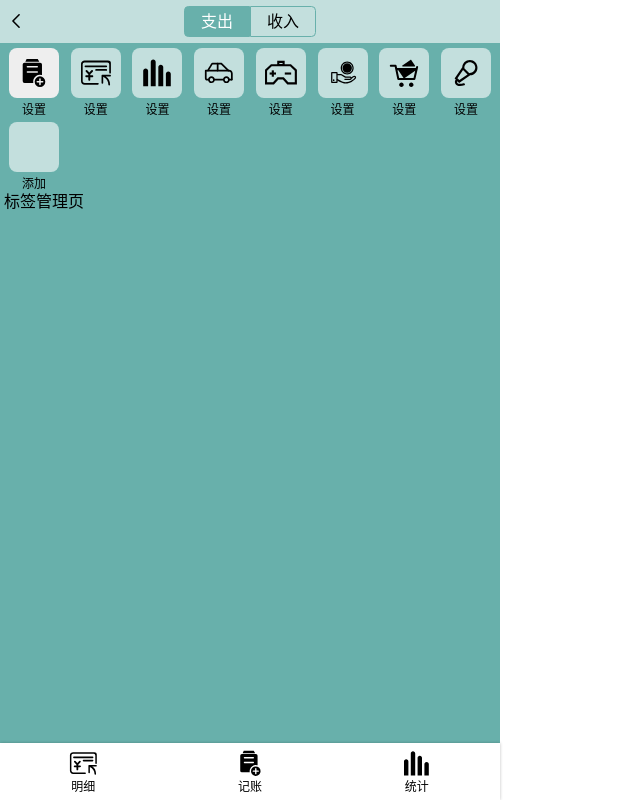
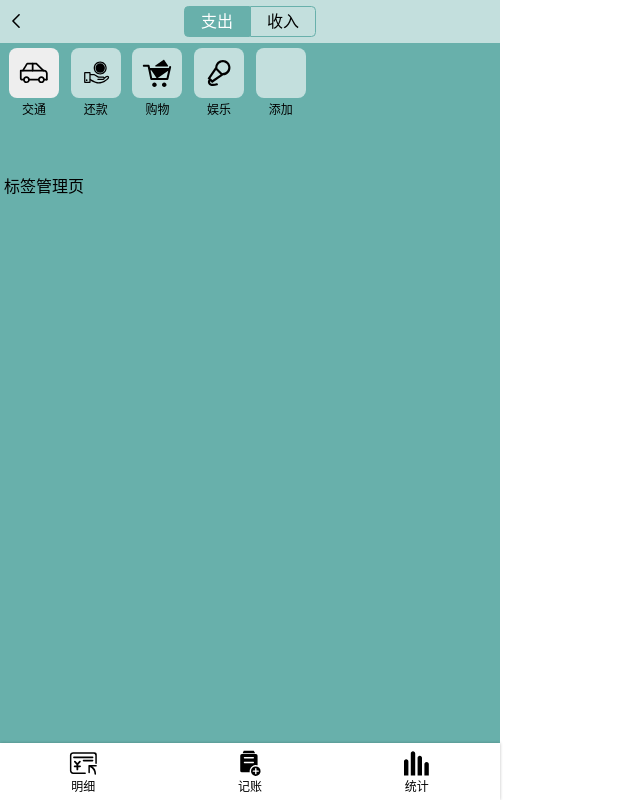
Before and after one commit to wh2887/-whale-wallet-react, a React app: page /category/manage in a window 1280 px wide. Shown: the whole page, without its empty margins (0-640 px from the left). Built offline with nearby package versions, Linux system fonts and the light colour scheme.

Commit message:
重构 tag: string 为 tag:{id:number,name:string,text:string}

```diff
--- a/src/pages/money/MyTags.tsx
+++ b/src/pages/money/MyTags.tsx
@@ -33,11 +33,6 @@ const Wrapper = styled.ol`
     > .svg-wrapper{
       width: 50px; height: 50px; border-radius: 8px; margin:  5px 5px; background: rgba(218,236,234,.8);
     }
-    &.selected{
-      > .svg-wrapper{
-        width: 50px; height: 50px; border-radius: 8px; margin:  5px 5px; background: #eee;
-      }
-    }
     > span{ font-size: 12px; }
     }
   }
@@ -51,48 +46,50 @@ type TagProps = {
   lastTag: lastTagType
 }
 
-type TagList = string[]
+type Tag = { id: number, name: string, text: string }
+
+type TagList = Tag[]
 
 const MyTags: FC<TagProps> = ({toggleLink = true, lastTag}) => {
-  const [tagList] = useState<TagList>(['money', 'details', 'statistics', 'jiaotong', 'game', 'huankuan', 'gouwu', 'yule']);
-  const [selectedTag, setSelectedTag] = useState('money');
+  const [tagList] = useState<TagList>(
+    [
+      {id: 1, name: 'jiaotong', text: '交通'},
+      {id: 2, name: 'huankuan', text: '还款'},
+      {id: 3, name: 'gouwu', text: '购物'},
+      {id: 4, name: 'yule', text: '娱乐'},
+    ]
+  );
+  const [selectedTagId, setSelectedTag] = useState(1);
   const history = useHistory();
 
-  useEffect(() => {
-    console.log(lastTag);
-  }, []);
-
-  const onToggleTag = (item: string) => {
-    if (tagList.indexOf(item) >= 0 || item === 'manage' || 'add') {
-      setSelectedTag(() => item);
+  const onToggleTag = (tagId: number) => {
+    if (tagList.indexOf(tagList.filter(item => item.id === tagId)[0]) >= 0 || tagList.filter(item => item.name === 'manage' || 'add')[0]) {
+      setSelectedTag(() => tagId);
     }
   };
 
-  const handleClick = (item: string) => {
-    onToggleTag(item);
-    toggleLink && history.push(`/category/edit/${item}`);
-
+  const handleClick = (item: Tag) => {
+    onToggleTag(item.id);
+    toggleLink && history.push(`/category/edit/${item.name}`);
   };
 
   return (
     <StyledTagsWrapper>
       <Wrapper>
         {
-          tagList.map((item, index) =>
+          tagList.map(item =>
             <li
-              key={index}
+              key={item.id}
               onClick={() => handleClick(item)}
-              className={selectedTag === item ? 'selected' : ''}
+              className={selectedTagId === item.id ? 'selected' : ''}
             >
-              <MyIcon name={item} size='2em'/>
-              <span>设置</span>
+              <MyIcon name={item.name} size='2em'/>
+              <span>{item.text}</span>
             </li>
           )
         }
         <Link to={lastTag !== 'add' ? '/category/manage/' : '/category/add/'} className='link'>
           <li
-            onClick={() => onToggleTag(lastTag)}
-            className={selectedTag === ('manage' || 'add') ? 'selected' : ''}
           >
             {lastTag !== 'none' && <MyIcon name={lastTag === 'manage' ? 'manage' : 'add'} size='2em'/>}
             {lastTag === 'manage' && (<span>管理</span>)}
```
